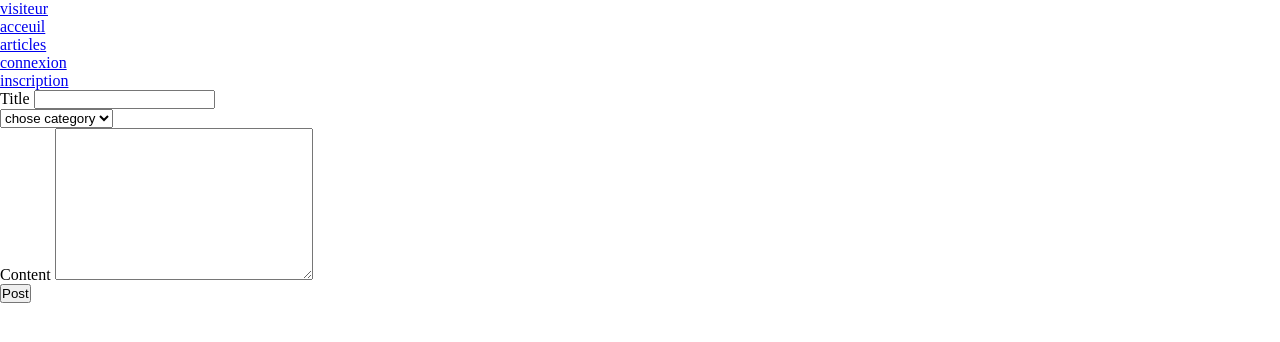
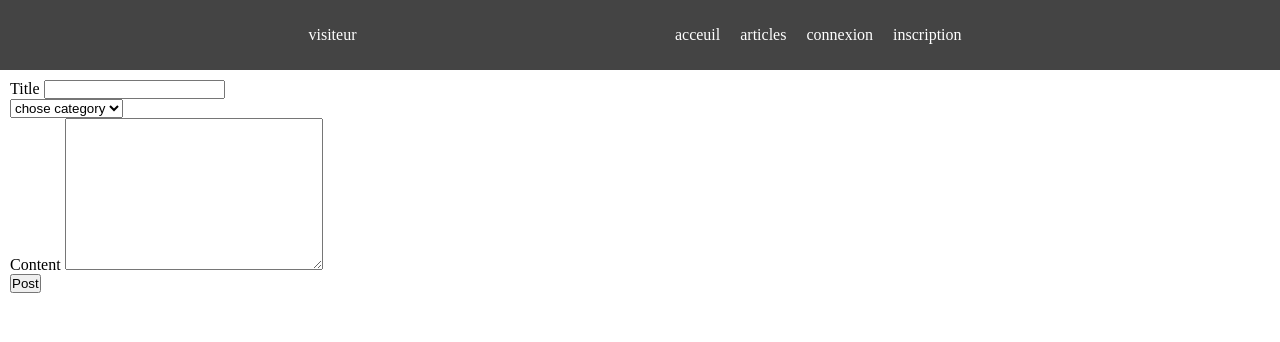
Before and after one commit to Wahil-dev/projet-revisions, a PHP site: page /new_article.php in a window 1280 px wide. Shown: the top 342 px of the page. Run offline with PHP 8.4, Linux system fonts and the light colour scheme.

Commit message:
new_article, get_article

```diff
--- a/articles.php
+++ b/articles.php
@@ -1,9 +1,8 @@
 <?php
     require_once("inc/User.php");
     require_once("inc/Article.php");
+?>
 
-    $article = Article::get_all_articles();
-?>
 <?php
     require_once("inc/head.php");
 
--- a/assets/css/style.css
+++ b/assets/css/style.css
@@ -2,6 +2,14 @@
     margin: 0;
     padding: 0;
     box-sizing: border-box;
+}
+
+li {
+    list-style: none;
+}
+
+a {
+    text-decoration: none;
 }
 
 .err-msg {
@@ -9,3 +17,37 @@
     background-color: red;
     display: block;
 }
+
+.flex-r {
+    display: flex;
+    flex-wrap: wrap;
+    justify-content: space-evenly;
+    align-items: center;
+}
+
+header {
+    background-color: #444;
+    height: 70px;
+}
+
+header .menu a {
+    padding: 10px;
+}
+
+header .menu a:hover {
+    color: red;
+}
+
+header a {
+    color: white;
+}
+
+.container {
+    padding: 10px;
+    width: 1140px;
+}
+
+.info {
+    background-color: aqua;
+    padding: 10px;
+}
--- a/inc/Article.php
+++ b/inc/Article.php
@@ -2,6 +2,7 @@
     require_once("Bdd.php");
     class Article extends Bdd {
         private $tbname = "article";
+        private static $tb_name = "article";
         private $bdd = NULL;
         private $title;
         private $category;
@@ -27,7 +28,50 @@
             return $this->tbname;
         }
 
-
         //_______________________________________
 
+
+        //_______________________________________ Static Method
+        public static function get_all_articles() {
+            $bdd = Parent::get_conn();
+
+            $sql = "SELECT
+            utilisateurs.login AS author, ".
+            self::$tb_name.".user_id, ".
+            self::$tb_name.".title, ".
+            self::$tb_name.".category, ".
+            self::$tb_name.".content, ".
+            self::$tb_name.".imagePath FROM ".self::$tb_name.
+            " INNER JOIN utilisateurs ON ".
+            self::$tb_name.".user_id = utilisateurs.id";
+
+            $req = $bdd->prepare($sql);
+            $req->execute();
+
+            $res = $req->fetchAll(PDO::FETCH_OBJ);
+            return $res;
+        }
+
+        public static function display_all_articles() {
+            $articles = self::get_all_articles();
+            if($articles) :?>
+                <?php for($i=0; isset($articles[$i]); $i++) :?>
+                    <article class="article">
+                        <div class="info flex-r">
+                            <p>title : <span><?= $articles[$i]->title?></span></p>
+                            <p>category : <span><?= $articles[$i]->category?></span></p>
+                            <p>author : <span><?= $articles[$i]->author?></span></p>
+                        </div>
+                        <div class="content">
+                            <?= $articles[$i]->content?>
+                        </div>
+                    </article>
+                <?php endfor ;?>
+            <?php else :?>
+                <h3>Accune article publier</h3>
+                <p>voulez-vous publier un article <a href="new_article.php">new_article</a></p>
+            <?php endif ;?>
+
+    <?php }
+
     }
--- a/inc/Bdd.php
+++ b/inc/Bdd.php
@@ -1,10 +1,19 @@
 <?php
     class Bdd {
-        public $server_name = "localhost";
-        public $username = "root";
-        public $password = "";
-        public $dbname = "révisions";
+        private $server_name = "localhost";
+        private $username = "root";
+        private $password = "";
+        private $dbname = "révisions";
+
         public function __construct() {
+            return $this->get_conn();
+        }
+
+        public static function get_conn() {
+            $server_name = "localhost";
+            $username = "root";
+            $password = "";
+            $dbname = "révisions";
             $options = [
                 // turn off emulation mode for "real" prepared statements
                 PDO::ATTR_EMULATE_PREPARES   => false,
@@ -15,7 +24,7 @@
             ];
 
             try {
-                $bdd = new PDO("mysql:host=$this->server_name; dbname=$this->dbname", $this->username, $this->password, $options);
+                $bdd = new PDO("mysql:host=$server_name; dbname=$dbname", $username, $password, $options);
                 return $bdd;
 
             } catch(PDOException $e) {
--- a/inc/head.php
+++ b/inc/head.php
@@ -11,7 +11,7 @@
     <link rel="stylesheet" href="assets/css/style.css">
 </head>
 <body>
-    <header class="">
+    <header class="flex-r">
         <a href="index.php"><?= $user->is_logged() ? $user->get_login() : "visiteur"?></a>
         <nav>
             <?php if($user->is_logged()) : ?>
```
